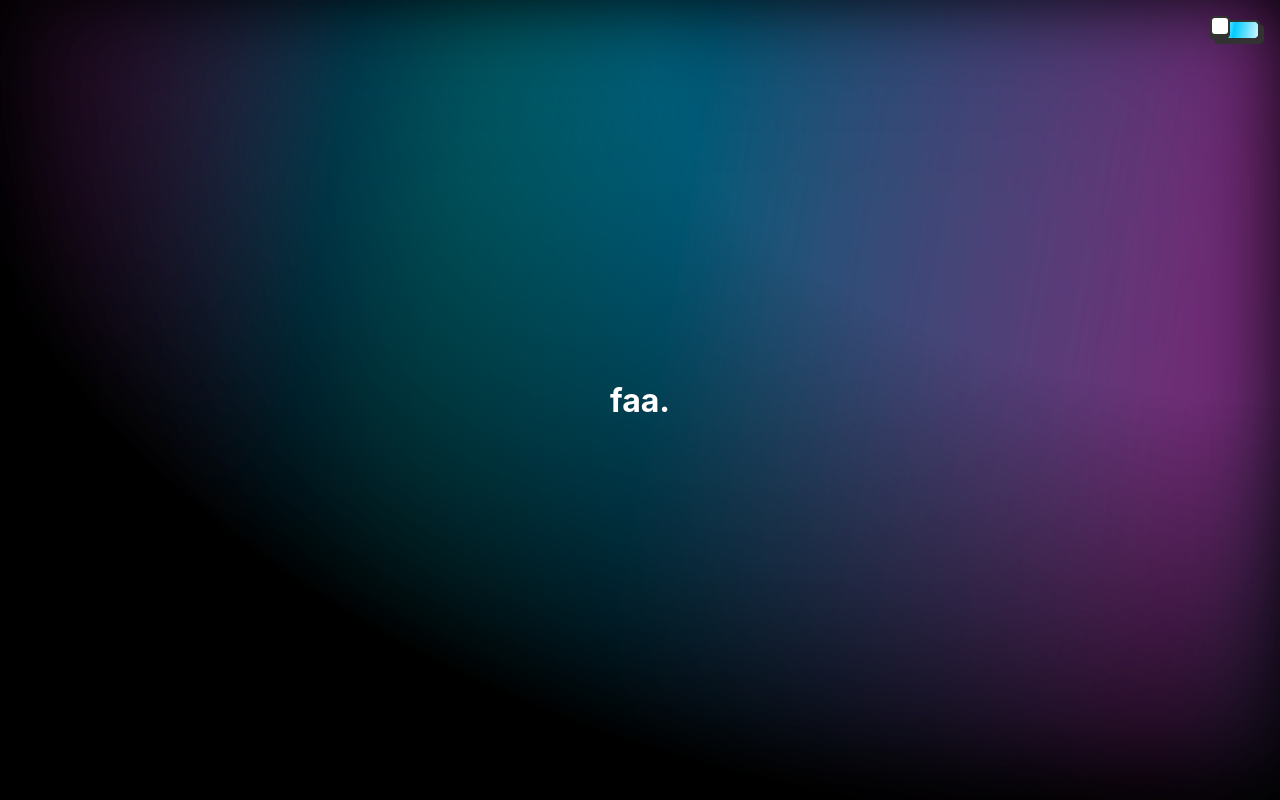
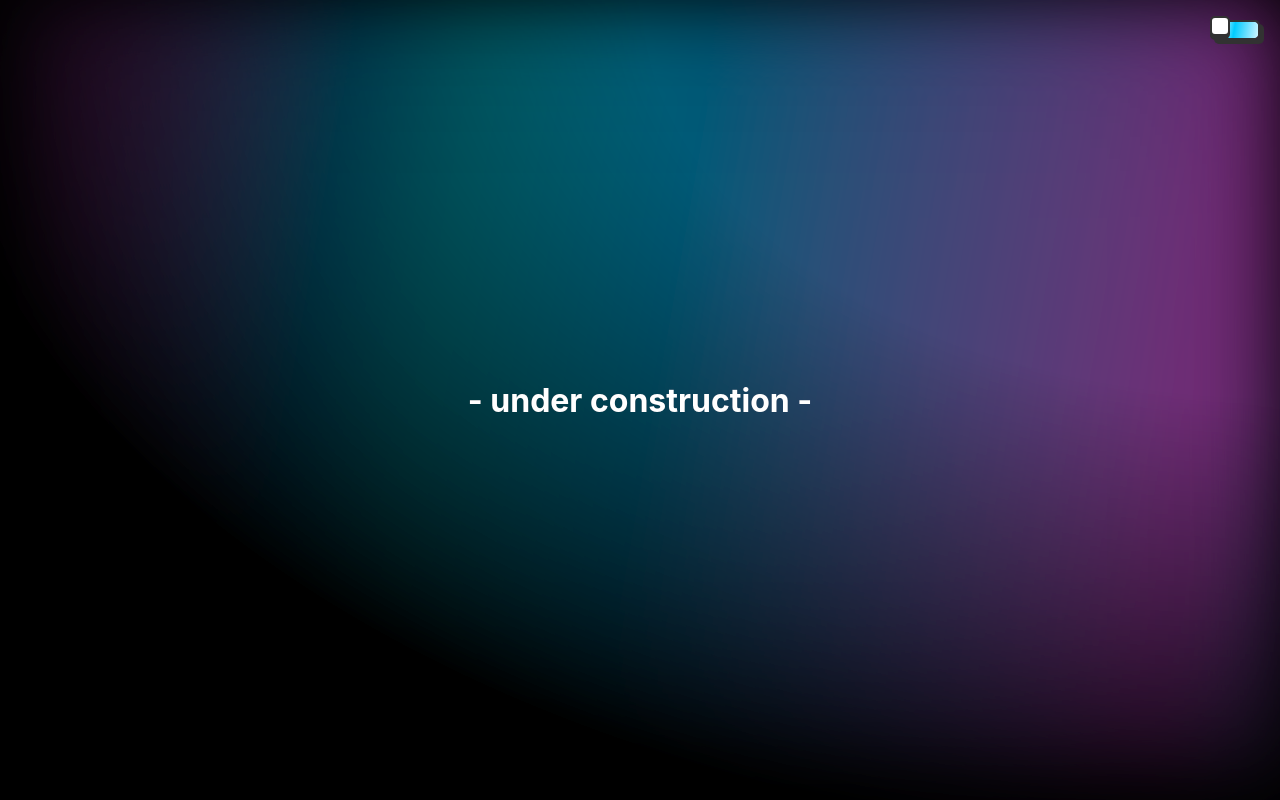
Before and after one commit to f-faa/me, a plain HTML site: page osu!/index.html in a window 1280 px wide. Drawn offline with Linux system fonts and the light colour scheme.

Commit message:
Update index.html

```diff
--- a/osu!/osu!.html
+++ b/osu!/index.html
@@ -13,7 +13,7 @@
     <div class="background1"></div>
     <div class="background2"></div>
     <div class="container">
-        <h1><strong>faa.</strong></h1>
+        <h1><strong>- under construction -</strong></h1>
         <div class="toggle-container">
             <label class="switch">
                 <input onclick="toggleTheme()" class="toggle" type="checkbox">
```
